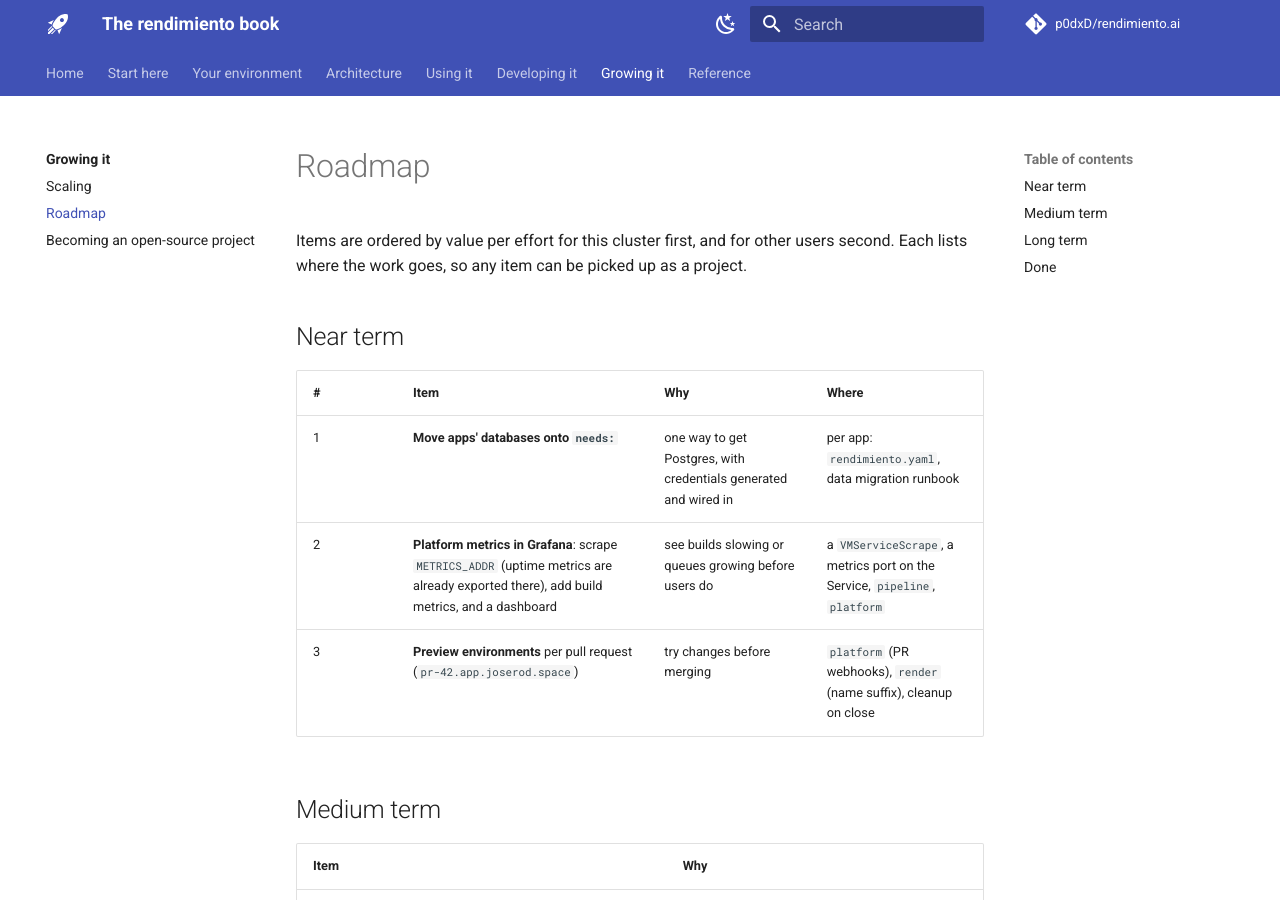
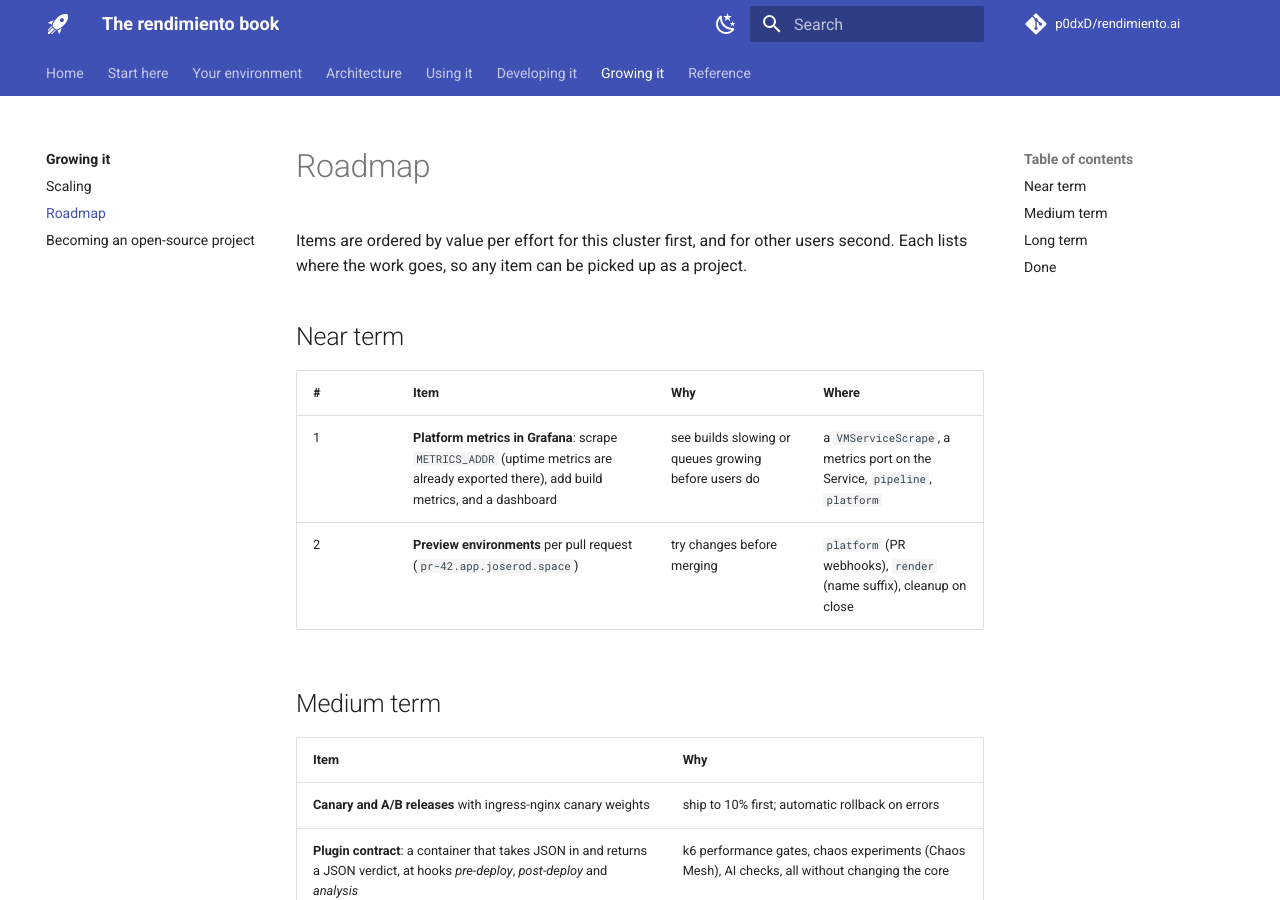
Before and after one commit to p0dxD/rendimiento.ai, an MkDocs documentation site: the page built from docs/content/future/roadmap.md, in a window 1280 px wide and 900 px high. Built offline with MkDocs 1.6.1 and Material for MkDocs 9.7.7, drawn with Linux system fonts in a browser that asks for light colours; comment, search, counter and statistics services are not loaded; some of the changed text lies outside the part shown.

Commit message:
Roadmap: apps' databases are on needs: [postgres]
Co-Authored-By: Claude Opus 5.5 <noreply@anthropic.com>
Claude-Session: https://claude.ai/code/session_01RSBLeq8fzMXqP7KEn7gB6h

```diff
--- a/docs/content/future/roadmap.md
+++ b/docs/content/future/roadmap.md
@@ -6,9 +6,8 @@ Items are ordered by value per effort for this cluster first, and for other user
 
 | # | Item | Why | Where |
 |---|---|---|---|
-| 1 | **Move apps' databases onto `needs:`** | one way to get Postgres, with credentials generated and wired in | per app: `rendimiento.yaml`, data migration runbook |
-| 2 | **Platform metrics in Grafana**: scrape `METRICS_ADDR` (uptime metrics are already exported there), add build metrics, and a dashboard | see builds slowing or queues growing before users do | a `VMServiceScrape`, a metrics port on the Service, `pipeline`, `platform` |
-| 3 | **Preview environments** per pull request (`pr-42.app.joserod.space`) | try changes before merging | `platform` (PR webhooks), `render` (name suffix), cleanup on close |
+| 1 | **Platform metrics in Grafana**: scrape `METRICS_ADDR` (uptime metrics are already exported there), add build metrics, and a dashboard | see builds slowing or queues growing before users do | a `VMServiceScrape`, a metrics port on the Service, `pipeline`, `platform` |
+| 2 | **Preview environments** per pull request (`pr-42.app.joserod.space`) | try changes before merging | `platform` (PR webhooks), `render` (name suffix), cleanup on close |
 
 ## Medium term
 
```
Also changed, not shown: other parts of docs/content/future/roadmap.md (+1 -0 lines).
